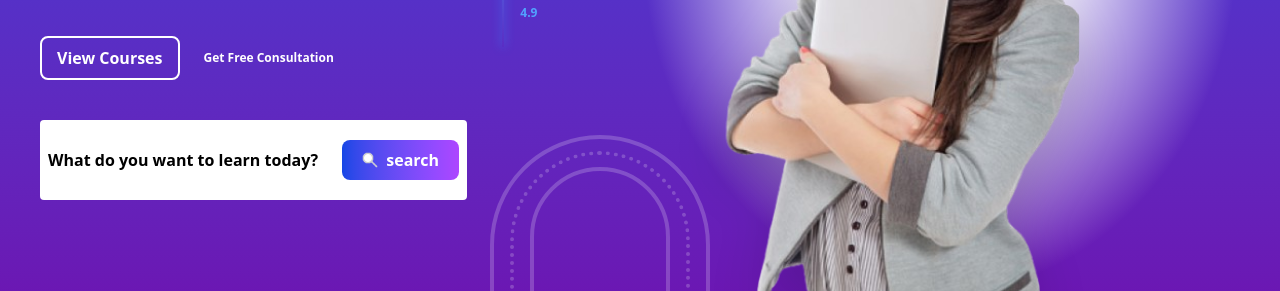
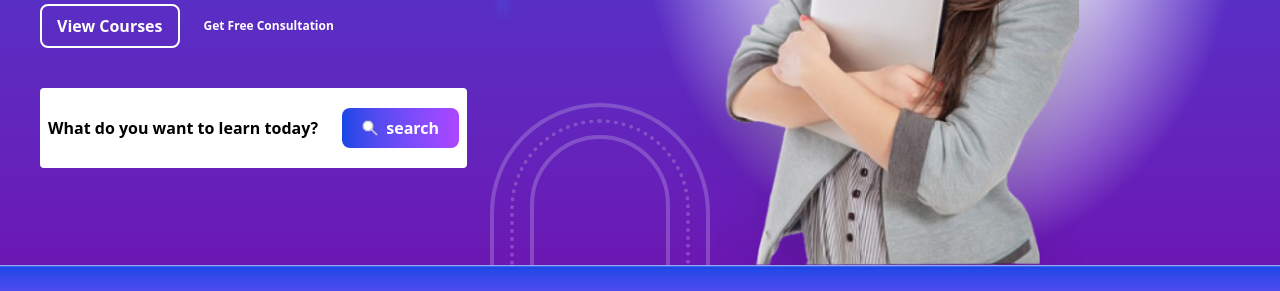
Before and after one commit to ThennarasiMadhuraj/Tailwindcss, a plain HTML site: page index.html in a window 1280 px wide. Shown: the part 603-894 px from the top of the page. Drawn offline with nearby package versions, Linux system fonts and the light colour scheme; a web font is replaced by a local one.

Commit message:
reducing the margin for header

```diff
--- a/index.html
+++ b/index.html
@@ -45,7 +45,7 @@
 
     <!-- first page starts -->
 
-    <section class=" flex flex-col lg:flex-row items-center justify-between mt-10 w-auto text-white h-auto bg-gradient-to-t from-purple-800  to-blue-700 py-10 px-10 md:px-10 relative overflow-hidden text-center">
+    <section class=" flex flex-col lg:flex-row items-center justify-between mt-2 w-auto text-white h-auto bg-gradient-to-t from-purple-800  to-blue-700 py-10 px-10 md:px-10 relative overflow-hidden text-center">
 
         <div class="flex-1 text-left space-y-6"><p class="uppercase tracking-[0.2em] text-xs font-medium text-white/80 hover:underline decoration-blue-400 mt-8">Successful coaches are visionaries</p>
                 <h1 class=" px-0 text-3xl md:text-4xl lg:text-5xl leading-snug font-semibold mt-8 hover:underline decoration-blue-600">Good <span class="text-blue-500">coaching</span> is <br>good teaching & <br> nothing else.</h1>
```
